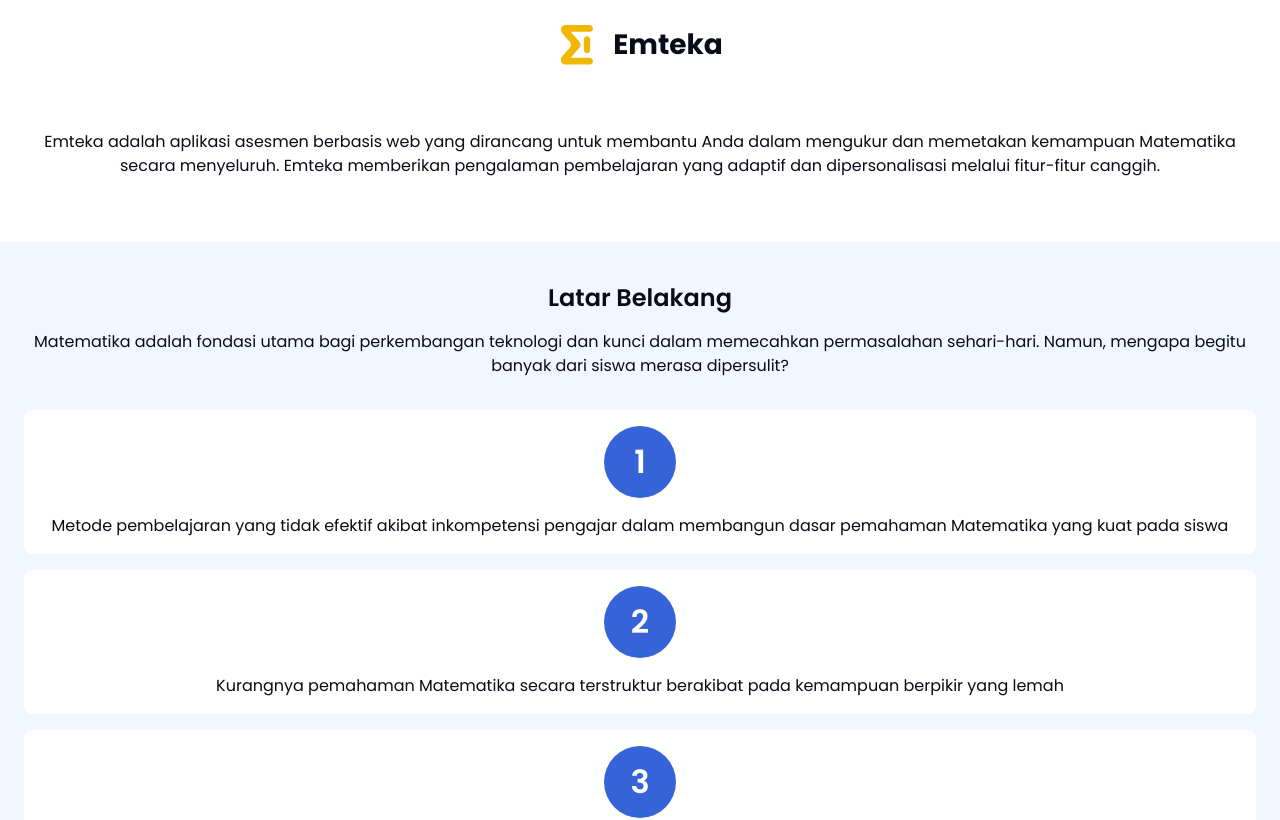
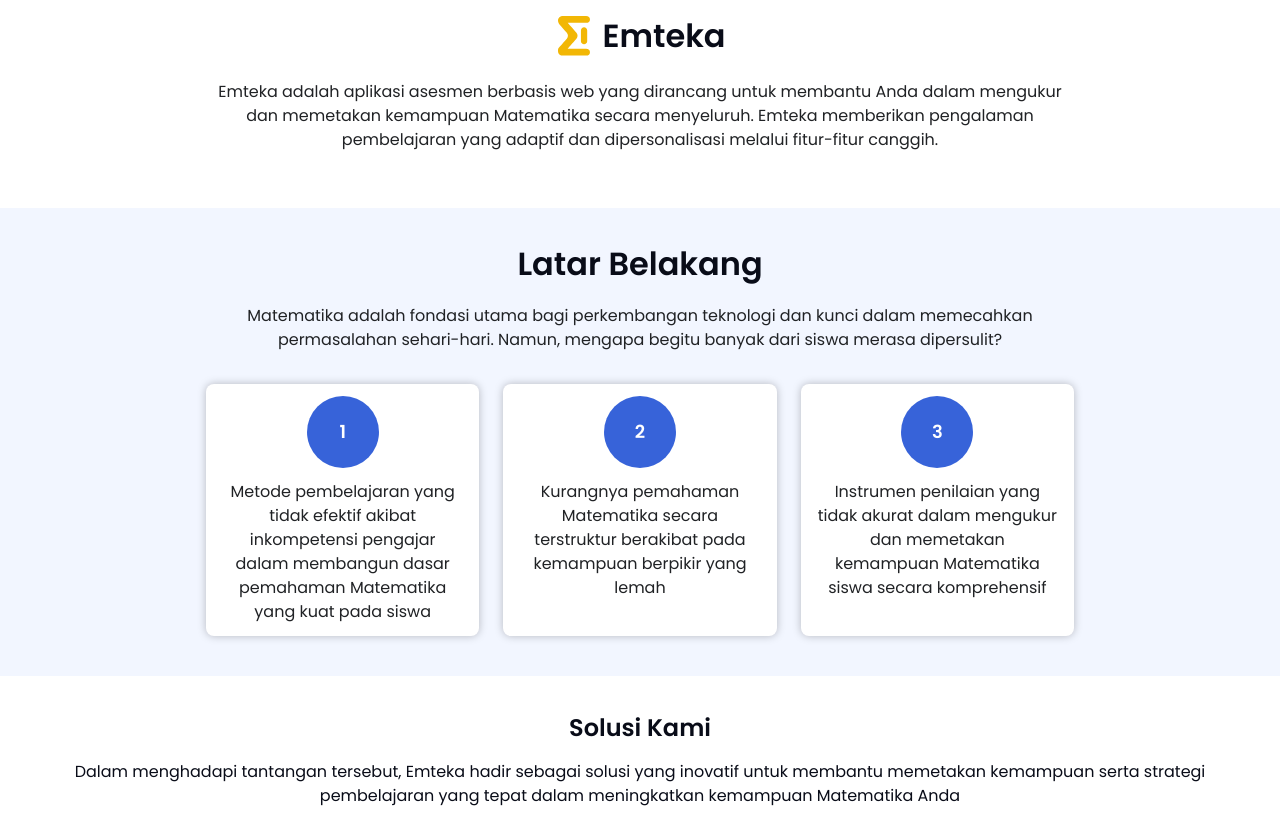
Before and after one commit to mdayat/emteka, a Next.js app: page / in a window 1280 px wide. Shown: the part 580-1400 px from the top of the page. Built offline with nearby package versions, Linux system fonts and the light colour scheme.

Commit message:
fix: revise LatarBelakang section

```diff
--- a/src/app/(Home)/Hero.tsx
+++ b/src/app/(Home)/Hero.tsx
@@ -9,7 +9,7 @@ export function Hero() {
   return (
     <div className="bg-secondary-500 relative overflow-hidden pt-8">
       <div className="h-[580px] ml-8 lg:grid lg:grid-cols-2 lg:place-items-center lg:h-full lg:ml-16 xl:ml-20 2xl:ml-28">
-        <article className="grid grid-cols-12 pb-6 lg:block lg:w-[518px] lg:pb-0">
+        <article className="grid grid-cols-12 pb-6 lg:block lg:w-[518px] lg:pb-0 lg:mr-auto">
           <div className="col-span-10 w-11/12 my-auto lg:w-full">
             <h1 className="text-neutral-0 font-semibold text-[32px] leading-9 mb-4 lg:text-5xl">
               Buka Potensi Matematika Anda bersama Emteka
--- /dev/null
+++ b/src/app/(Home)/LatarBelakang.tsx
@@ -0,0 +1,55 @@
+export function LatarBelakang() {
+  return (
+    <article className="bg-secondary-50 mt-14 py-6 lg:py-8 xl:py-10">
+      <div className="mx-8 lg:w-[868px] lg:mx-auto">
+        <h2 className="text-neutral-900 font-semibold text-center text-2xl mb-4 lg:text-[32px] lg:mb-6">
+          Latar Belakang
+        </h2>
+
+        <p className="text-neutral-800 text-center text-sm mb-6 lg:text-base lg:mb-8">
+          Matematika adalah fondasi utama bagi perkembangan teknologi dan kunci
+          dalam memecahkan permasalahan sehari-hari. Namun, mengapa begitu
+          banyak dari siswa merasa dipersulit?
+        </p>
+      </div>
+
+      <div className="mx-8 lg:w-[868px] lg:mx-auto">
+        <ul className="grid gap-y-6 lg:grid-cols-3 lg:gap-y-0 lg:gap-x-6">
+          <li className="bg-neutral-0 shadow-[0_0_8px_rgba(0,0,0,0.25)] rounded-lg py-3 px-4">
+            <div className="text-neutral-0 blue-ball flex-shrink-0 font-semibold grid place-items-center mx-auto mb-2 lg:text-lg lg:mb-3">
+              1
+            </div>
+
+            <p className="text-neutral-800 text-center text-sm lg:text-base">
+              Metode pembelajaran yang tidak efektif akibat inkompetensi
+              pengajar dalam membangun dasar pemahaman Matematika yang kuat pada
+              siswa
+            </p>
+          </li>
+
+          <li className="bg-neutral-0 shadow-[0_0_8px_rgba(0,0,0,0.25)] rounded-lg py-3 px-4">
+            <div className="text-neutral-0 blue-ball flex-shrink-0 font-semibold grid place-items-center mx-auto mb-2 lg:text-lg lg:mb-3">
+              2
+            </div>
+
+            <p className="text-neutral-800 text-center text-sm lg:text-base">
+              Kurangnya pemahaman Matematika secara terstruktur berakibat pada
+              kemampuan berpikir yang lemah
+            </p>
+          </li>
+
+          <li className="bg-neutral-0 shadow-[0_0_8px_rgba(0,0,0,0.25)] rounded-lg py-3 px-4">
+            <div className="text-neutral-0 blue-ball flex-shrink-0 font-semibold grid place-items-center mx-auto mb-2 lg:text-lg lg:mb-3">
+              3
+            </div>
+
+            <p className="text-neutral-800 text-center text-sm lg:text-base">
+              Instrumen penilaian yang tidak akurat dalam mengukur dan memetakan
+              kemampuan Matematika siswa secara komprehensif
+            </p>
+          </li>
+        </ul>
+      </div>
+    </article>
+  );
+}
--- a/src/app/page.tsx
+++ b/src/app/page.tsx
@@ -2,8 +2,7 @@ import Image from "next/image";
 import type { Metadata } from "next";
 
 import { Hero } from "./(Home)/Hero";
-import { WaitingList } from "./waitingList";
-import { FAQ } from "./faq";
+import { LatarBelakang } from "./(Home)/LatarBelakang";
 
 import { EmtekaIcon } from "./(icons)/Emteka";
 import BranchingImage from "@images/home/branching.png";
@@ -21,75 +20,20 @@ export default function Home() {
     <>
       <Hero />
 
-      <section className="text-center my-16 mx-11 desktop:mx-20 desktop:my-20 mediumDesktop:mx-32 mediumDesktop:my-[120px] scroll-smooth">
-        <article>
-          <div className="flex justify-center items-center gap-x-4 mb-16 desktop:mb-8">
-            <EmtekaIcon className="w-10 h-10 desktop:w-14 desktop:h-14" />
-            <h2 className="text-neutral-900 font-bold text-[28px] desktop:text-[32px] mediumDesktop:text-4xl">
-              Emteka
-            </h2>
-          </div>
+      <article className="mt-14 mx-8 lg:w-[868px] lg:mx-auto">
+        <h2 className="text-neutral-900 font-semibold flex justify-center items-center gap-x-1 text-2xl mb-6 lg:text-[32px] lg:gap-x-2">
+          <EmtekaIcon className="w-8 h-8 lg:w-10 lg:h-10" /> Emteka
+        </h2>
 
-          <p className="text-neutral-900 desktop:text-lg">
-            Emteka adalah aplikasi asesmen berbasis web yang dirancang untuk
-            membantu Anda dalam mengukur dan memetakan kemampuan Matematika
-            secara menyeluruh. Emteka memberikan pengalaman pembelajaran yang
-            adaptif dan dipersonalisasi melalui fitur-fitur canggih.
-          </p>
-        </article>
-      </section>
+        <p className="text-neutral-800 text-center text-sm lg:text-base">
+          Emteka adalah aplikasi asesmen berbasis web yang dirancang untuk
+          membantu Anda dalam mengukur dan memetakan kemampuan Matematika secara
+          menyeluruh. Emteka memberikan pengalaman pembelajaran yang adaptif dan
+          dipersonalisasi melalui fitur-fitur canggih.
+        </p>
+      </article>
 
-      <section className="bg-secondary-50 py-10 desktop:py-20">
-        <article className="text-center mx-6 desktop:mx-20 mediumDesktop:mx-32">
-          <div>
-            <h2 className="text-neutral-900 font-semibold text-2xl mb-4 desktop:text-4xl desktop:mb-6 mediumDesktop:text-5xl">
-              Latar Belakang
-            </h2>
-
-            <p className="text-neutral-900 mb-8 desktop:text-lg desktop:mb-12">
-              Matematika adalah fondasi utama bagi perkembangan teknologi dan
-              kunci dalam memecahkan permasalahan sehari-hari. Namun, mengapa
-              begitu banyak dari siswa merasa dipersulit?
-            </p>
-          </div>
-
-          <ul className="grid gap-y-4 desktop:grid-cols-3 desktop:gap-y-0 desktop:gap-x-4">
-            <li className="bg-neutral-0 rounded-lg p-4 desktop:h-[320px] desktop:pb-0 desktop:py-6">
-              <div className="blue-ball text-neutral-0 font-semibold text-[32px]">
-                1
-              </div>
-
-              <p className="text-neutral-900 desktop:text-lg">
-                Metode pembelajaran yang tidak efektif akibat inkompetensi
-                pengajar dalam membangun dasar pemahaman Matematika yang kuat
-                pada siswa
-              </p>
-            </li>
-
-            <li className="bg-neutral-0 rounded-lg p-4 desktop:h-[320px] desktop:pb-0 desktop:py-6">
-              <div className="blue-ball text-neutral-0 font-semibold text-[32px]">
-                2
-              </div>
-
-              <p className="text-neutral-900 desktop:text-lg">
-                Kurangnya pemahaman Matematika secara terstruktur berakibat pada
-                kemampuan berpikir yang lemah
-              </p>
-            </li>
-
-            <li className="bg-neutral-0 rounded-lg p-4 desktop:h-[320px] desktop:pb-0 desktop:py-6">
-              <div className="blue-ball text-neutral-0 font-semibold text-[32px]">
-                3
-              </div>
-
-              <p className="text-neutral-900 desktop:text-lg">
-                Instrumen penilaian yang tidak akurat dalam mengukur dan
-                memetakan kemampuan Matematika siswa secara komprehensif
-              </p>
-            </li>
-          </ul>
-        </article>
-      </section>
+      <LatarBelakang />
 
       <section className="text-center mt-9 mx-6 desktop:mt-20 desktop:mx-20 mediumDesktop:mx-32">
         <article>
@@ -182,9 +126,6 @@ export default function Home() {
           kemajuan luar biasa!
         </p>
       </section>
-
-      <FAQ />
-      <WaitingList />
     </>
   );
 }
```
